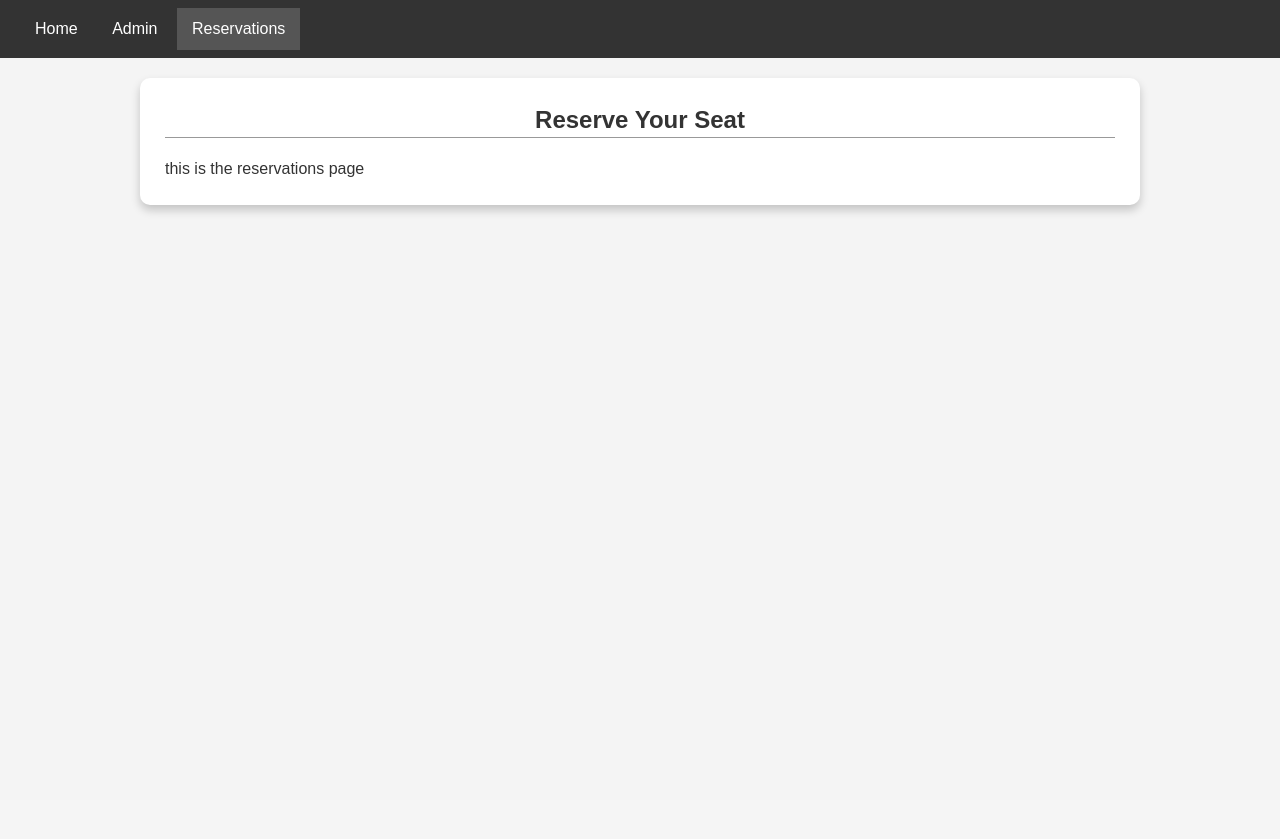
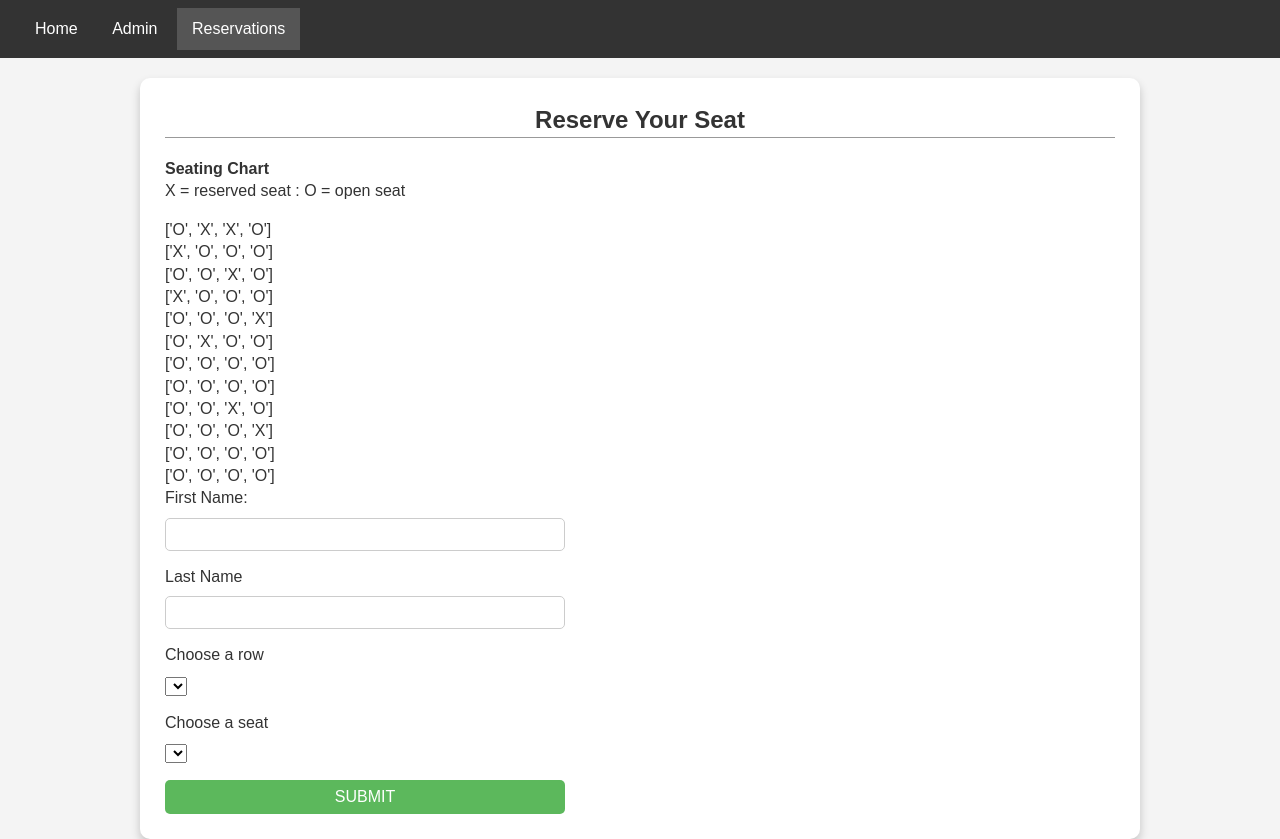
Before and after one commit to gerardl/software-engineering-final, a Flask app: page /reservations in a window 1280 px wide. Before the commit the page ends 213 px from the top, so only its background shows below. Run offline with Flask 3, Linux system fonts and the light colour scheme; lists and menus that the app fills with data are empty.

Commit message:
start reservation page

```diff
--- a/app.py
+++ b/app.py
@@ -60,9 +60,6 @@ def make_Bus_Data(fileName):
 
         return data
 
-
-
-
 def valid_login(username: str, password: str) -> bool:
     valid = True
 
@@ -79,8 +76,9 @@ def valid_login(username: str, password: str) -> bool:
     return valid
 
 @app.route('/reservations', methods=['GET'])
-def reservation():
-    return render_template('reservations.html')
+def reservations():
+    bus_data = make_Bus_Data('reservations.txt')
+    return render_template('reservations.html', bus_data=bus_data)
 
 # start the flask app
 app.run(host=HOST)
--- a/templates/admin.html
+++ b/templates/admin.html
@@ -5,7 +5,6 @@
 {% block content %}
 
 {% if bus_data %}
-
 <div class="bus-info">
     <div class="panel-space">
         <p><strong>Seating Chart:</strong></p>
--- a/templates/reservations.html
+++ b/templates/reservations.html
@@ -3,5 +3,39 @@
 {% set page_title = "Reserve Your Seat" %}
 
 {% block content %}
-this is the reservations page
+<div class="bus-info">
+    <div class="panel-space">
+        <p><strong>Seating Chart</strong></p>
+        <p>X = reserved seat : O = open seat</p>
+    </div>
+    {% for row in bus_data %}
+        <div>{{row}}</div>
+    {% endfor %}
+</div>
+<form class="reservation-form" action="{{ url_for('reservations') }}" method="post">
+    <div class="input-group">
+        <label for="first-name">First Name:</label>
+        <input type="text" id="first-name" name="first-name" required>
+    </div>
+
+    <div class="input-group">
+        <label for="last-name">Last Name</label>
+        <input type="text" id="last-name" name="last-name" required>
+    </div>
+
+    <div class="input-group">
+        <label for="row">Choose a row</label>
+        <select id="row" name="row">
+            <!-- Add options here -->
+        </select>
+    </div>
+
+    <div class="input-group">
+        <label for="seat">Choose a seat</label>
+        <select id="seat" name="seat">
+            <!-- Add options here -->
+        </select>
+    </div>
+    <button type="submit">SUBMIT</button>
+</form>
 {% endblock %}
```
